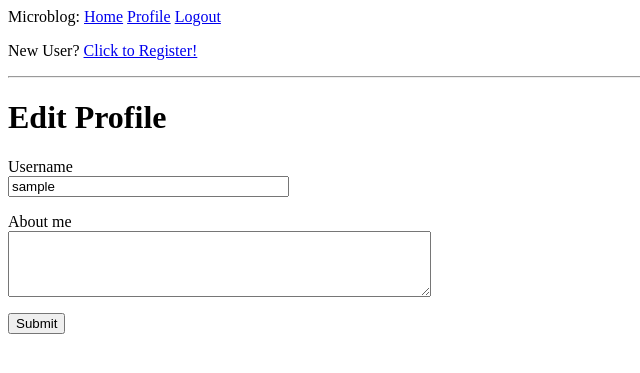
After one commit to Nooshqi/Microblog, a Flask app: page /edit_profile in a window 1280 px wide. The commit adds this page. Shown: the top 373 px of the page, without its empty margins (0-640 px from the left). Run offline with Flask 2, Linux system fonts and the light colour scheme; the visitor is signed in with stand-in values (Sample User, id 1); data comes from the database, SQL or seed files in the repository; both versions use the stored data as it was after the commit.

Commit message:
setting up the profile page and avatars

```diff
--- a/app/forms.py
+++ b/app/forms.py
@@ -1,6 +1,6 @@
 from flask_wtf import FlaskForm
-from wtforms import StringField, PasswordField, BooleanField, SubmitField
-from wtforms.validators import ValidationError, DataRequired, Email, EqualTo
+from wtforms import StringField, PasswordField, BooleanField, TextAreaField, SubmitField
+from wtforms.validators import ValidationError, DataRequired, Email, EqualTo, Length
 from app.models import User
 
 class LoginForm(FlaskForm):
@@ -25,3 +25,9 @@ class RegistrationForm(FlaskForm):
         user = User.query.filter_by(email=email.data).first()
         if user is not None:
             raise ValidationError('Please use a different email address.')
+
+
+class EditProfileForm(FlaskForm):
+    username = StringField('Username', validators=[DataRequired()])
+    about_me = TextAreaField('About me', validators=[Length(min=0, max=140)])
+    submit = SubmitField('Submit')
--- a/app/models.py
+++ b/app/models.py
@@ -3,6 +3,7 @@ from app import db
 from app import login
 from werkzeug.security import generate_password_hash, check_password_hash
 from flask_login import UserMixin
+from hashlib import md5
 
 #this ORM model defines how the users information is stored in the table
 #the userMixin is used to get *is_authenticated, *is_active *is_anonymous *get_id()
@@ -13,12 +14,19 @@ class User(UserMixin, db.Model):
     email = db.Column(db.String(120), index = True, unique = True)
     password_hash = db.Column(db.String(128))
     posts = db.relationship('Post', backref='author', lazy='dynamic')
+    about_me = db.Column(db.String(140))
+    last_seen = db.Column(db.DateTime, default=datetime.utcnow)
 
     def set_password(self, password):
         self.password_hash = generate_password_hash(password)
 
     def check_password(self, password):
         return check_password_hash(self.password_hash, password)
+
+    def avatar(self, size):
+        digest = md5(self.email.lower().encode('utf-8')).hexdigest()
+        return 'https://www.gravatar.com/avatar/{}?d=robohash&s={}'.format(
+            digest, size)
 
     # to give the table a particular name one could add a __tablename__ attrubute to the class
 
--- a/app/routes.py
+++ b/app/routes.py
@@ -1,9 +1,10 @@
 from flask import render_template, flash, redirect, url_for, request
 from app import app, db
-from app.forms import LoginForm, RegistrationForm
+from app.forms import LoginForm, RegistrationForm, EditProfileForm
 from flask_login import current_user, login_user, logout_user, login_required
 from app.models import User
 from werkzeug.urls import url_parse
+from datetime import datetime
 
 @app.route('/')
 @app.route('/index')
@@ -20,6 +21,7 @@ def index():
         }
     ]
     return render_template('index.html', title='Home Page', posts=posts)
+
 
 @app.route('/login', methods=['GET', 'POST'])
 def login():
@@ -45,10 +47,12 @@ def login():
 
     return render_template('login.html', title='Sign In', form=form)
 
+
 @app.route('/logout')
 def logout():
     logout_user()
     return redirect(url_for('index'))
+
 
 @app.route('/register', methods=['GET', 'POST'])
 def register():
@@ -63,3 +67,36 @@ def register():
         flash('Congratulations, you are now a registered user!')
         return redirect(url_for('login'))
     return render_template('register.html', title='Register', form=form)
+
+
+@app.route('/user/<username>')
+@login_required
+def user(username):
+    user = User.query.filter_by(username=username).first_or_404()
+    posts = [
+        {'author': user, 'body':'Test post #1'},
+        {'author': user, 'body':'Test post #2'}
+    ]
+    return render_template('user.html', user=user, posts=posts)
+
+@app.before_request
+def before_request():
+    if current_user.is_authenticated:
+        current_user.last_seen = datetime.utcnow()
+        db.session.commit()
+
+@app.route('/edit_profile', methods=['GET', 'POST'])
+@login_required
+def edit_profile():
+    form = EditProfileForm()
+    if form.validate_on_submit():
+        current_user.username = form.username.data
+        current_user.about_me = form.about_me.data
+        db.session.commit()
+        flash('Your changes have been saved.')
+        return redirect(url_for('edit_profile'))
+    elif request.method == 'GET':
+        form.username.data = current_user.username
+        form.about_me.data = current_user.about_me
+    return render_template('edit_profile.html', title='Edit Profile',
+                           form=form)
--- /dev/null
+++ b/app/templates/_post.html
@@ -0,0 +1,6 @@
+<table>
+        <tr valign="top">
+            <td><img src="{{ post.author.avatar(36) }}"></td>
+            <td>{{ post.author.username }} says:<br>{{ post.body }}</td>
+        </tr>
+</table>
--- a/app/templates/base.html
+++ b/app/templates/base.html
@@ -15,11 +15,14 @@
             {% if current_user.is_anonymous %}
             <a href="{{ url_for('login') }}">Login</a>
             {% else %}
+            <a href="{{ url_for('user', username=current_user.username) }}">Profile</a>
             <a href="{{ url_for('logout') }}">Logout</a>
+            <p align="left">New User? <a href="{{ url_for('register') }}">Click to Register!</a></p>
             {% endif %}
-            <p>New User? <a href="{{ url_for('register') }}">Click to Register!</a></p>
+
         </div>
         <hr>
+
         <!-- Using the flash() function that pops the message to the user -->
         {% with messages = get_flashed_messages() %}
         {% if messages %}
--- /dev/null
+++ b/app/templates/edit_profile.html
@@ -0,0 +1,23 @@
+{% extends "base.html" %}
+
+{% block content %}
+    <h1>Edit Profile</h1>
+    <form action="" method="post">
+        {{ form.hidden_tag() }}
+        <p>
+            {{ form.username.label }}<br>
+            {{ form.username(size=32) }}<br>
+            {% for error in form.username.errors %}
+            <span style="color: red;">[{{ error }}]</span>
+            {% endfor %}
+        </p>
+        <p>
+            {{ form.about_me.label }}<br>
+            {{ form.about_me(cols=50, rows=4) }}<br>
+            {% for error in form.about_me.errors %}
+            <span style="color: red;">[{{ error }}]</span>
+            {% endfor %}
+        </p>
+        <p>{{ form.submit() }}</p>
+    </form>
+{% endblock %}
```
Also changed, not shown: app/templates/user.html (added, +18 -0 lines), migrations/versions/5fa200f23c36_new_fields_in_user_model.py (added, +30 -0 lines), app.db.
